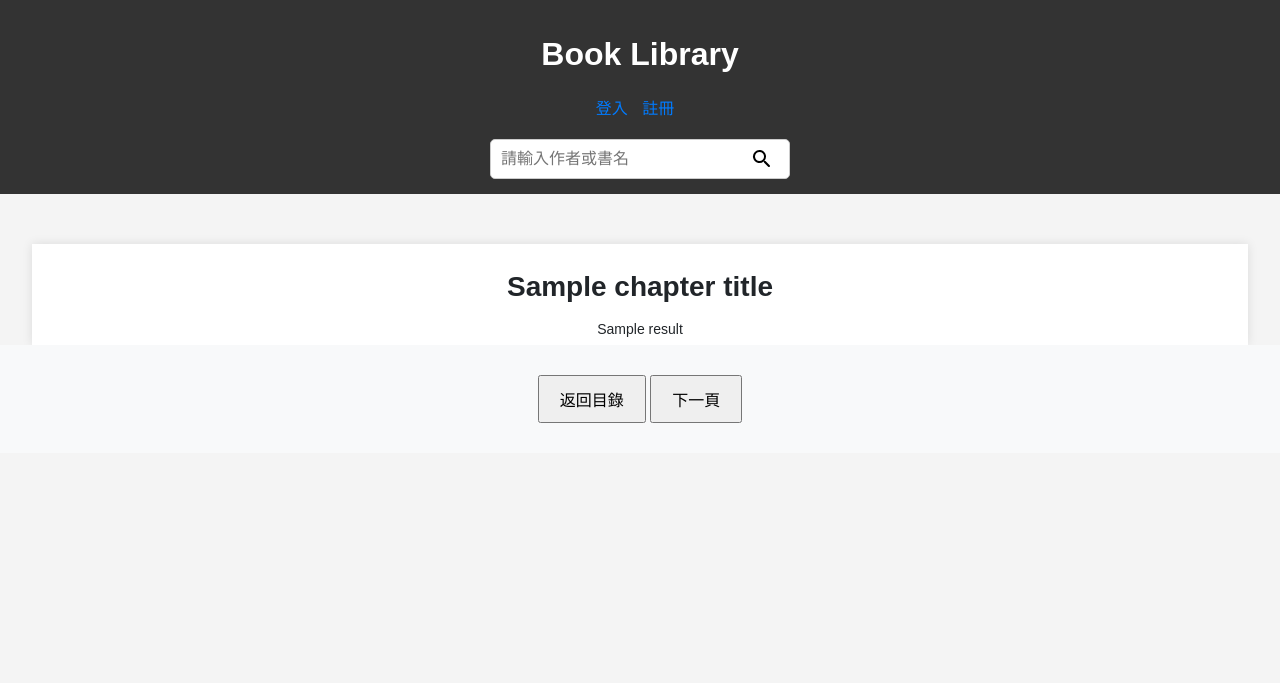
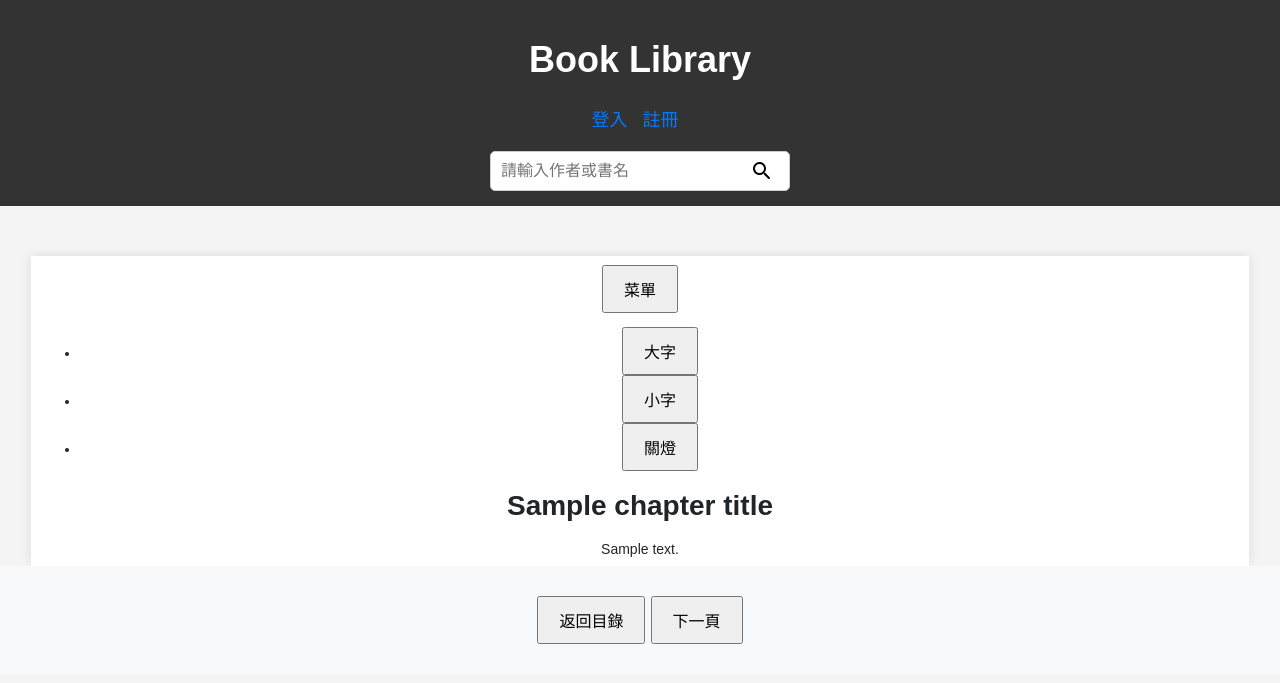
Before and after one commit to zhixiam/8bookweb, a Flask app: template book8/templates/text.html in a window 1280 px wide. Shown: the top 683 px of the page. Run offline with Flask 3, Linux system fonts and the light colour scheme; the template is opened without the code that fills it: most values are stand-ins (such as "Sample title", 1, 10 or a date in 2020).

Commit message:
Update text.html
add nav

```diff
--- a/book8/templates/text.html
+++ b/book8/templates/text.html
@@ -2,11 +2,19 @@
 
 {% block content %}
 <div class="container">
+    <nav>
+        <button id="toggleMenuButton">菜單</button>
+        <ul class="menu">
+          <li><button id="increaseFontSizeButton">大字</button></li>
+          <li><button id="decreaseFontSizeButton">小字</button></li>
+          <li><button id="toggleThemeButton" class="switch-button light-mode">關燈</button></li>
+        </ul>
+    </nav>
     <div class="title">
         <h1>{{ chapter_title }}</h1>
     </div>
-    {% if result %}
-        {{ result|safe }}
+    {% if html_content %}
+        <div id="content">{{ html_content|safe }}</div>
     {% else %}
         <p>找不到指定的章節</p>
     {% endif %}
@@ -29,5 +37,64 @@
             window.location.href = link;
         }
     }
+        document.addEventListener('DOMContentLoaded', function () {
+
+    const savedFontSize = localStorage.getItem('fontSize') || '18px';
+    console.log('存储的字体大小:', localStorage.getItem('fontSize'));
+    document.documentElement.style.fontSize = savedFontSize;
+    const savedMode = localStorage.getItem('themeMode');
+    if (savedMode) {
+        document.body.classList.toggle(savedMode);
+        toggleButtonLabel();
+        }
+    });
+
+    const pElement = document.getElementById('content');
+    const initialFontSize = parseFloat(window.getComputedStyle(pElement).fontSize);
+
+    const toggleMenuButton = document.getElementById('toggleMenuButton');
+    const menu = document.querySelector('.menu');
+
+    toggleMenuButton.addEventListener('click', function() {
+        menu.style.display = menu.style.display === 'none' ? 'block' : 'none';
+    });
+
+    const increaseFontSizeButton = document.getElementById('increaseFontSizeButton');
+    const decreaseFontSizeButton = document.getElementById('decreaseFontSizeButton');
+
+    increaseFontSizeButton.addEventListener('click', function() {
+        changeFontSize(1);
+    });
+
+    decreaseFontSizeButton.addEventListener('click', function() {
+        changeFontSize(-1);
+    });
+
+    function changeFontSize(delta) {
+        const currentFontSize = parseFloat(window.getComputedStyle(pElement).fontSize);
+        const newFontSize = currentFontSize + delta;
+
+        pElement.style.fontSize = newFontSize + 'px';
+
+        localStorage.setItem('fontSize', newFontSize + 'px');
+    }
+
+
+    const switchBtn = document.getElementById('toggleThemeButton');
+    switchBtn.addEventListener('click', () => {
+        document.body.classList.toggle('dark-mode');
+        const currentMode = document.body.classList.contains('dark-mode') ? 'dark-mode' : 'light-mode';
+        localStorage.setItem('themeMode', currentMode);
+        toggleButtonLabel();
+    });
+
+    function toggleButtonLabel() {
+        const button = document.getElementById('toggleThemeButton');
+        if (document.body.classList.contains('dark-mode')) {
+        button.innerText = '開燈';
+        } else {
+        button.innerText = '關燈';
+        }
+    }
 </script>
 {% endblock %}
```
